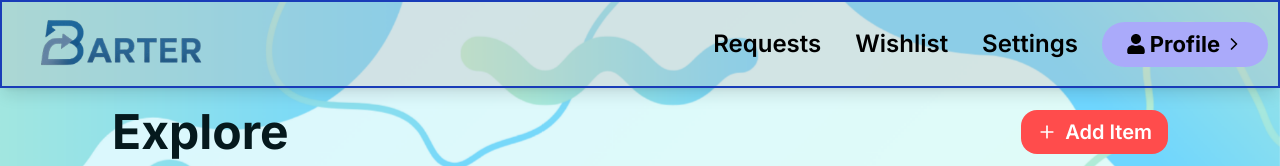
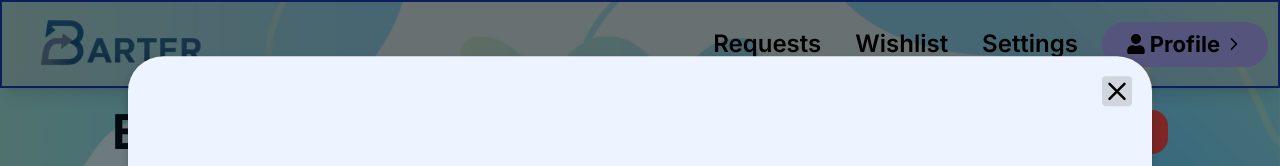
Before and after one commit to vibhor-25/Barter-System-frontend, a React (Vite) app: page /home in a window 1280 px wide. Shown: the top 166 px of the page. Built offline with nearby package versions, Linux system fonts and the light colour scheme.

Commit message:
made empty popups for addItem and sendRequest

```diff
--- a/src/App.jsx
+++ b/src/App.jsx
@@ -1,4 +1,4 @@
-import React from 'react'
+import React, { useState } from 'react'
 import './index.css';
 import './styles/normal.css';
 import { BrowserRouter, Routes, Route ,Link } from 'react-router-dom'
@@ -11,9 +11,14 @@ import Items from './Pages/Items'
 import Login from './Pages/Login'
 import SignUp from './Pages/SignUp'
 
+export const tintContext = React.createContext();
 const App = () => {
+
+  const [bgTint, setBgTint] = useState(false);
+
   return (
       <BrowserRouter>
+      <tintContext.Provider value={{ bgTint, setBgTint }}>
         <Routes>
           <Route path='/' element={<Login />} />
           <Route path='/signup' element={<SignUp />} />
@@ -24,6 +29,8 @@ const App = () => {
           <Route path='/myprofile' element={<MyProfile />} />
           <Route path='/settings' element={<Settings />} />
         </Routes>
+        {bgTint && <div className="tint" id='tint'></div>}
+      </tintContext.Provider>
       </BrowserRouter>
   )
 }
--- a/src/Pages/Homepage.jsx
+++ b/src/Pages/Homepage.jsx
@@ -5,9 +5,11 @@ import Cards from '../components/Cards'
 import { useState } from 'react';
 import Products from '../../public/data/data';
 import { Link } from 'react-router-dom';
+import SendRequest from '../components/SendRequest';
 
 const Homepage = () => {
     const [selectedLoc, setSelectedLoc] = useState('All Locations');
+    const [ShowSendRequest, setShowSendRequest] = useState(true) // !!!! TEMPORARILY SET TO TRUE (baame product detail wale page pe send request button se control hoga !)
 
   return (
     <>
@@ -15,6 +17,7 @@ const Homepage = () => {
       <Navbar />
       <SearchBar selectedLoc={selectedLoc} setSelectedLoc={setSelectedLoc}/>
       <Cards products={Products} selectedLoc={selectedLoc} />
+      {ShowSendRequest && <SendRequest ShowSendRequest={ShowSendRequest} setShowSendRequest={setShowSendRequest} />}
     </>
   )
 }
--- a/src/Pages/Items.jsx
+++ b/src/Pages/Items.jsx
@@ -5,8 +5,11 @@ import { Link } from 'react-router-dom';
 import { useState } from 'react';
 import MyItems from '../../public/data/myitems';
 import { Plus } from 'lucide-react';
+import AddItem from '../components/AddItem';
 
 const Items = () => {
+      const [ShowAddItem, setShowAddItem] = useState(false)
+
   return (
     <div>
         <img src = 'public/images/MenuBg.png' alt='Background Image' className='fixed top-0 left-0 w-full h-full -z-10 object-cover'/>
@@ -15,7 +18,7 @@ const Items = () => {
           <div>
             <div className='flex mx-20 ' >
               <h1 className='text-3xl font-bold text-center mt-10 mb-5'>My Items</h1>
-              <button className='bg-[#FF4C4C] rounded-2xl translate-y-10 font-Inter text-white px-4 py-2 hover:bg-[#E04343] absolute right-20'>
+              <button className='bg-[#FF4C4C] rounded-2xl translate-y-10 font-Inter text-white px-4 py-2 hover:bg-[#E04343] absolute right-20' onClick={() => setShowAddItem(true)}>
                 <Plus size={20} className='inline-block mr-2 -translate-y-1/4'/>
                 <span className='font-Inter font-semibold text-2xl'>Add Item</span>
               </button>
@@ -23,8 +26,10 @@ const Items = () => {
             <Cards products={MyItems} selectedLoc={'All Locations'} showDistance={false} />
           </div>
         </div>
+
+    {ShowAddItem && <AddItem setShowAddItem={setShowAddItem} ShowAddItem={ShowAddItem}/>}
+
     </div>
-
   )
 }
 
--- /dev/null
+++ b/src/components/AddItem.jsx
@@ -0,0 +1,34 @@
+import React, { useEffect, useState } from 'react'
+import '../styles/AddItem.css'
+import { X} from 'lucide-react'
+
+import { tintContext } from '../App';
+
+const AddItem = ({ShowAddItem, setShowAddItem}) => {
+    const { bgTint, setBgTint } = React.useContext(tintContext);
+
+    const handleClose = () => {
+        setBgTint(false);
+        setShowAddItem(false);
+    }
+
+    useEffect(() => {
+        setBgTint(true);
+    },[])
+
+    document.addEventListener('click', (e) => {
+        const tint = document.getElementById('tint');
+        if ((tint.contains(e.target))) {
+            console.log("Clicked outside");
+            handleClose();
+        }
+    })
+
+  return (
+    <div className={`popup-box ${ShowAddItem ? '' : 'hidden'}`}>
+        <X size={30} className='close-icon absolute right-5 top-5 hover:cursor-pointer stroke-black bg-gray-300 rounded'  onClick={handleClose}/>
+    </div>
+  )
+}
+
+export default AddItem
--- /dev/null
+++ b/src/components/SendRequest.jsx
@@ -0,0 +1,34 @@
+import React, { useEffect, useState } from 'react'
+import '../styles/SendRequest.css'
+import { X} from 'lucide-react'
+
+import { tintContext } from '../App';
+
+const SendRequest = ({ShowSendRequest, setShowSendRequest}) => {
+    const { bgTint, setBgTint } = React.useContext(tintContext);
+
+    const handleClose = () => {
+        setBgTint(false);
+        setShowSendRequest(false);
+    }
+
+    useEffect(() => {
+        setBgTint(true);
+    },[])
+
+    document.addEventListener('click', (e) => {
+        const tint = document.getElementById('tint');
+        if ((tint.contains(e.target))) {
+            console.log("Clicked outside");
+            handleClose();
+        }
+    })
+
+  return (
+    <div className={`popup-box ${ShowSendRequest ? '' : 'hidden'}`}>
+        <X size={30} className='close-icon absolute right-5 top-5 hover:cursor-pointer stroke-black bg-gray-300 rounded'  onClick={handleClose}/>
+    </div>
+  )
+}
+
+export default SendRequest
--- a/src/index.css
+++ b/src/index.css
@@ -2,3 +2,13 @@
 *{
     scrollbar-width: none;
 }
+
+.tint {
+    position: fixed;
+    top: 0;
+    left: 0;
+    width: 100vw;
+    height: 100vh;
+    background-color: rgba(0, 0, 0, 0.5);
+    z-index: 999;
+}
--- /dev/null
+++ b/src/styles/AddItem.css
@@ -0,0 +1,15 @@
+.popup-box {
+    position: fixed;
+    top: 50%;
+    left: 50%;
+    transform: translate(-50%, -50%);
+    box-shadow: 0 4px 8px rgba(0, 0, 0, 0.2);
+    border-radius: 8px;
+    z-index: 1000;
+    width: 80vw;
+    height: 53.7vw;
+    padding: 20px;
+    gap: 26px;
+    border-radius: 35px;
+    background: var(--accent-v-light-blue, #EDF4FF);
+}
--- /dev/null
+++ b/src/styles/SendRequest.css
@@ -0,0 +1,15 @@
+.popup-box {
+    position: fixed;
+    top: 50%;
+    left: 50%;
+    transform: translate(-50%, -50%);
+    box-shadow: 0 4px 8px rgba(0, 0, 0, 0.2);
+    border-radius: 8px;
+    z-index: 1001;
+    width: 80vw;
+    height: 53.7vw;
+    padding: 20px;
+    gap: 26px;
+    border-radius: 35px;
+    background: var(--accent-v-light-blue, #EDF4FF);
+}
```
